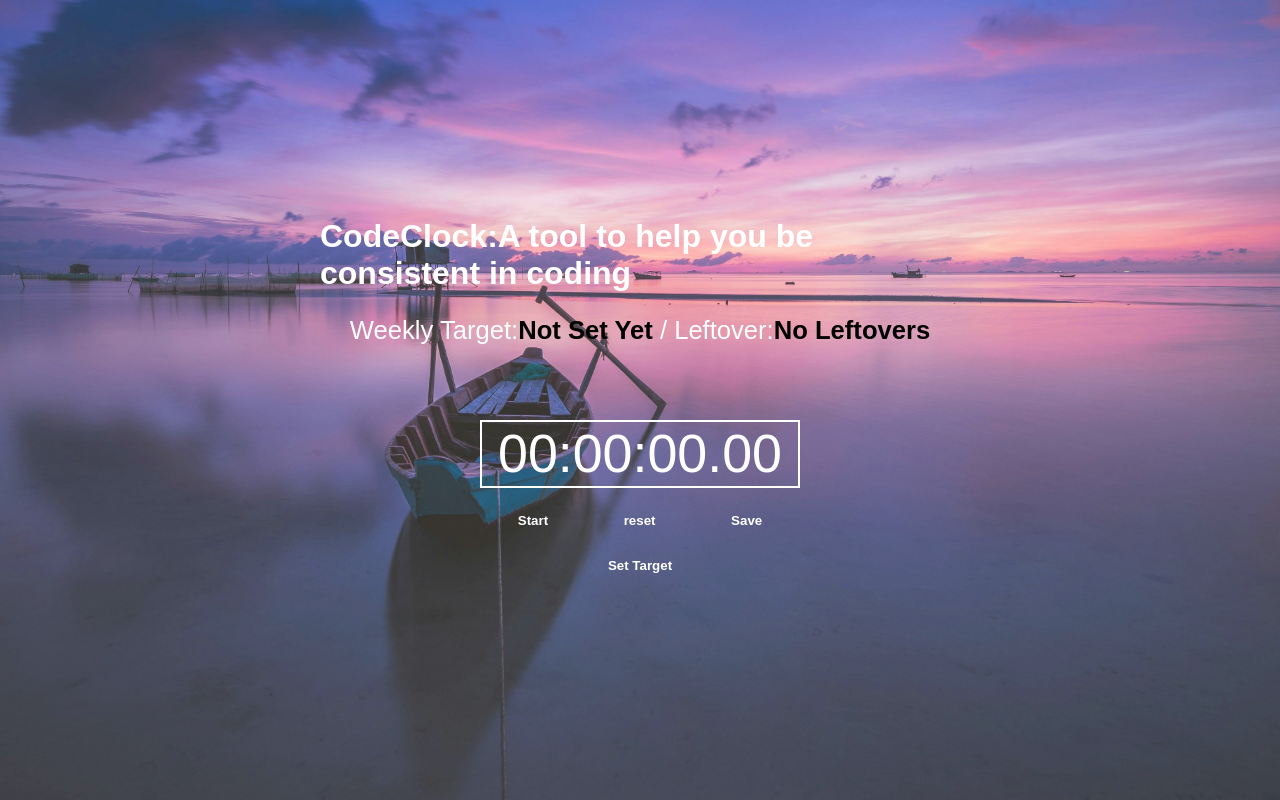
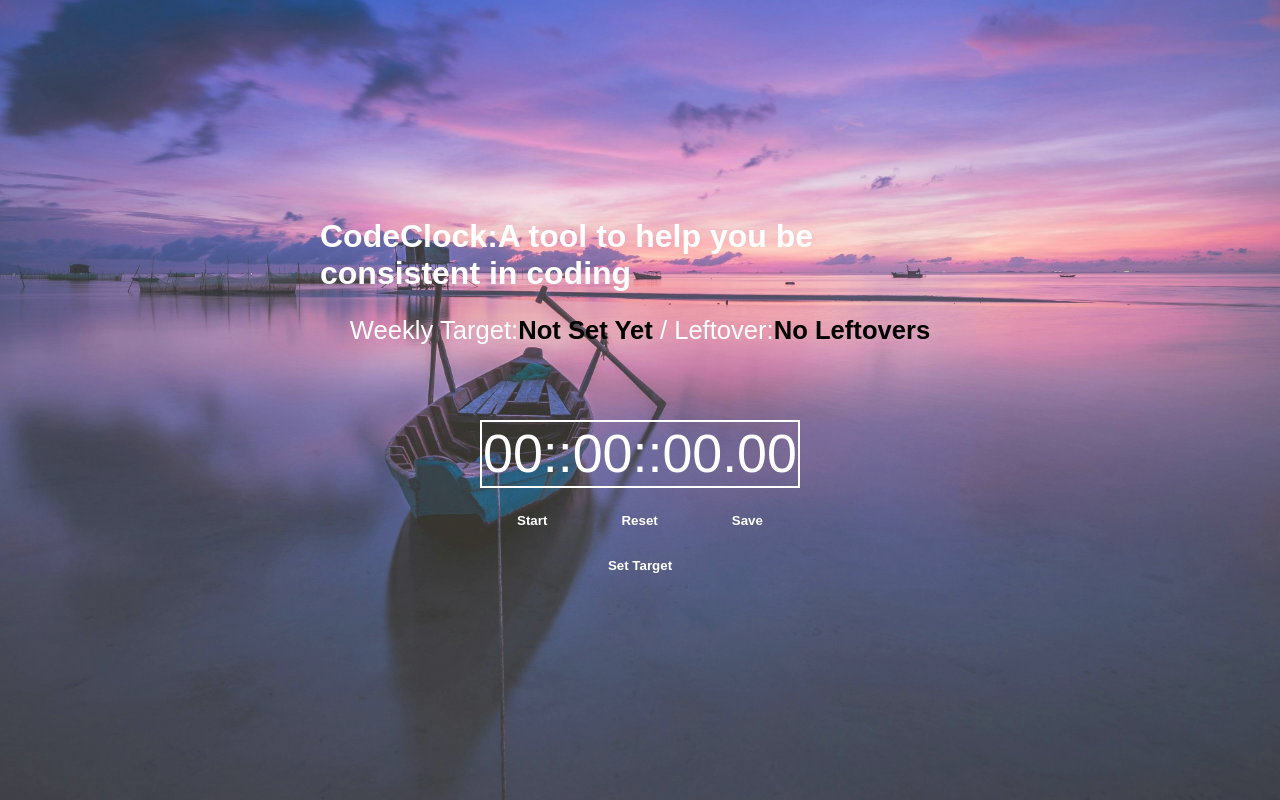
Before and after one commit to rasooli451/CodeClock, a website built with webpack: page source/index.html in a window 1280 px wide. Built offline with nearby package versions, Linux system fonts and the light colour scheme.

Commit message:
final structure of the website

```diff
--- a/source/index.html
+++ b/source/index.html
@@ -10,10 +10,10 @@
         <h1 class="week"></h1>
         <div class="weeklygoal">Weekly Target:<span class="target"></span> / Leftover:<span class="leftover"></span></div>
         <div class="cont">
-        <div class="dailyhour"><span class="hour"></span><span class="minute"></span><span class="second"></span></div>
+        <div class="dailyhour"><span class="hour"></span>:<span class="minute"></span>:<span class="second"></span></div>
         <div class="buttons">
             <button class="start">Start</button>
-            <button class="reset">reset</button>
+            <button class="reset">Reset</button>
             <button class="save">Save</button>
             <button class="change">Change Target</button>
         </div>
```
